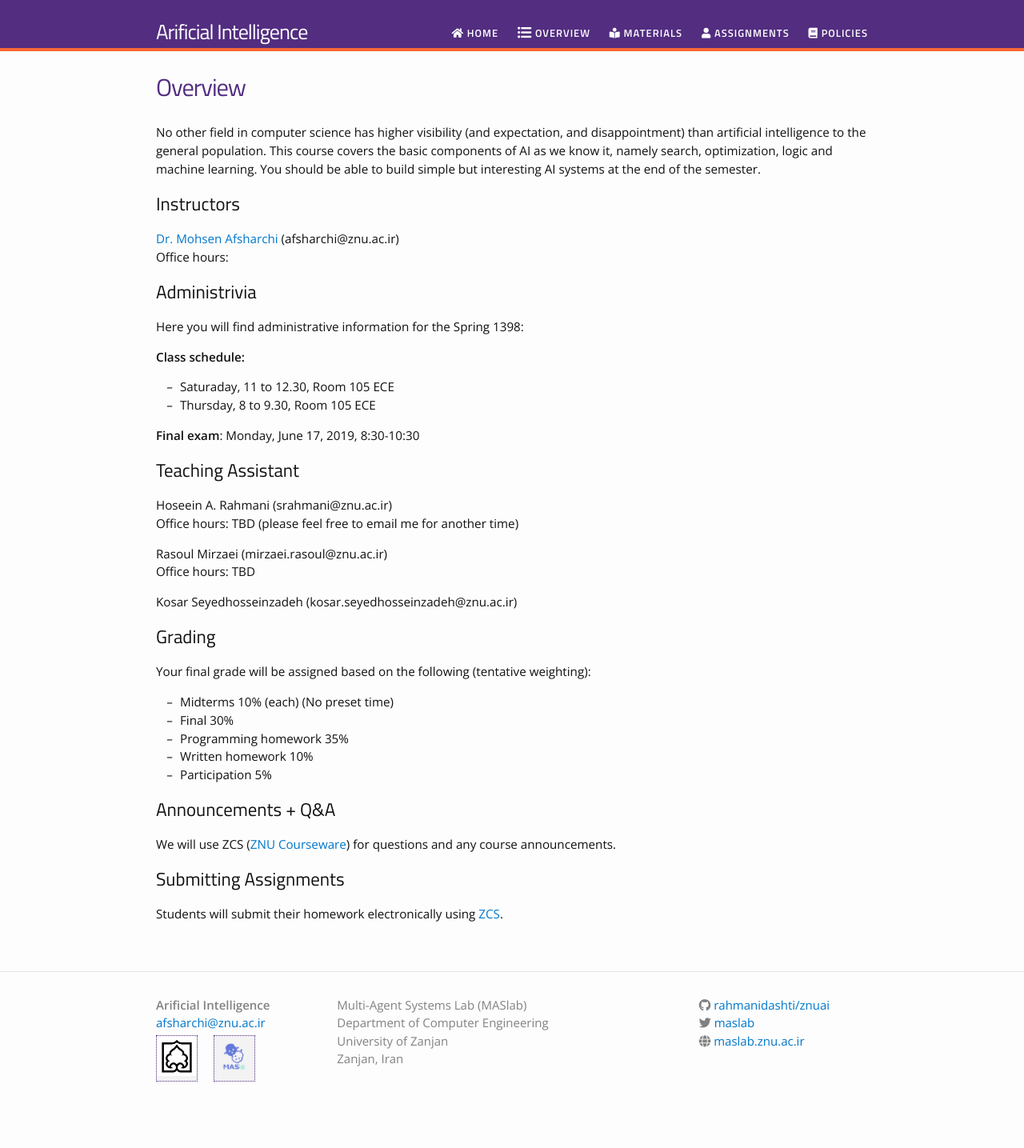
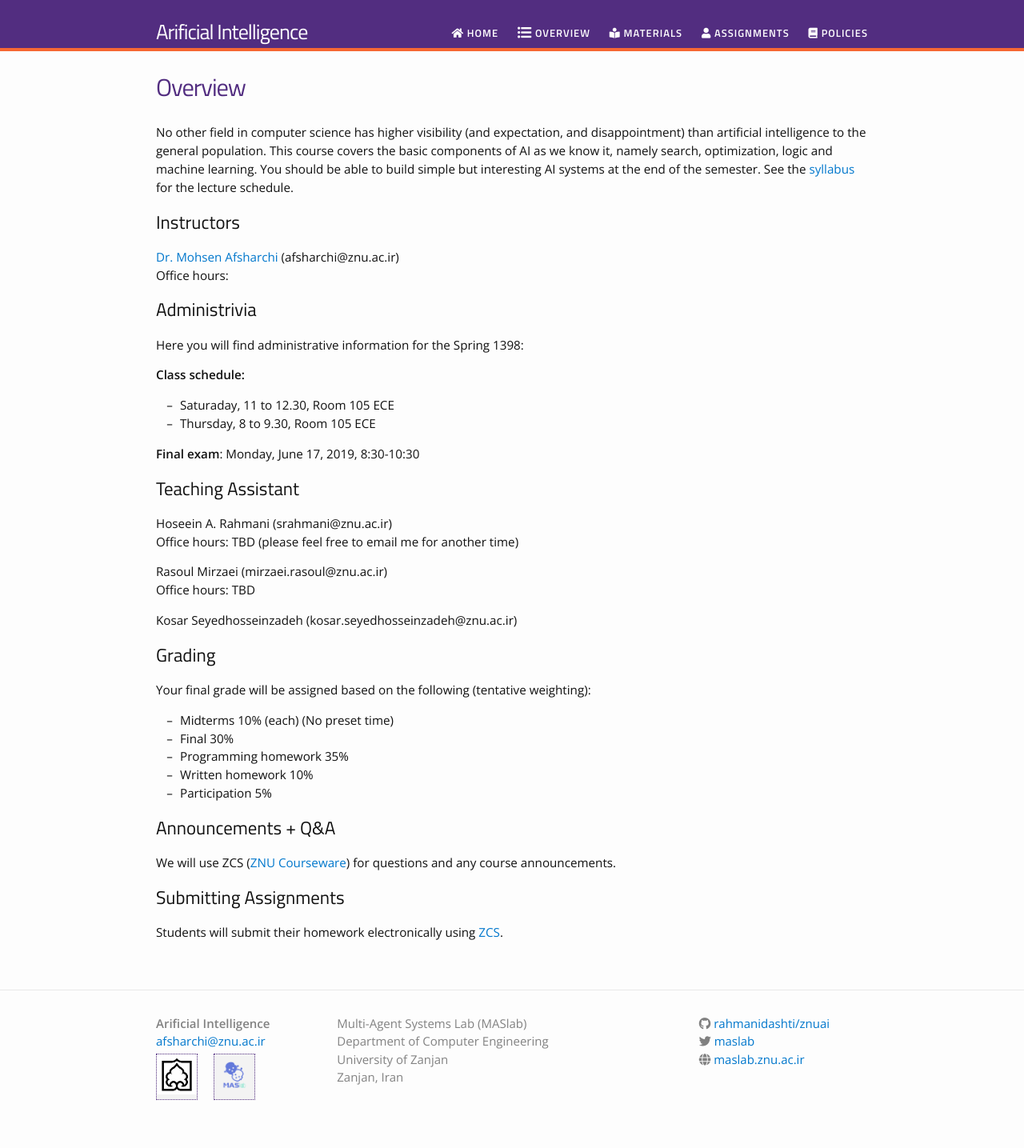
Before and after one commit to rahmanidashti/znuai, a Jekyll site: the page built from overview.md, in a window 1280 px wide. Shown: the whole page at 80% size. Built offline with Jekyll 4.4.1, drawn with Linux system fonts in a browser that asks for light colours; nearby versions of some CDN libraries; before the commit the page ends 1412 px from its top, so only the background shows below that.

Commit message:
Update overview.md

```diff
--- a/overview.md
+++ b/overview.md
@@ -4,7 +4,7 @@ title: Overview
 permalink: /overview/
 ---
 
-No other field in computer science has higher visibility (and expectation, and disappointment) than artificial intelligence to the general population. This course covers the basic components of AI as we know it, namely search, optimization, logic and machine learning. You should be able to build simple but interesting AI systems at the end of the semester.
+No other field in computer science has higher visibility (and expectation, and disappointment) than artificial intelligence to the general population. This course covers the basic components of AI as we know it, namely search, optimization, logic and machine learning. You should be able to build simple but interesting AI systems at the end of the semester. See the [syllabus](https://github.com/rahmanidashti/znuai/blob/master/syllabus/ZNU-AI-Syllabus.pdf) for the lecture schedule.
 
 ## Instructors
 [Dr. Mohsen Afsharchi](http://cv.znu.ac.ir/afsharchim) (afsharchi@znu.ac.ir)
```
